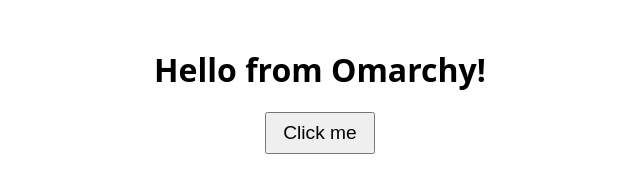
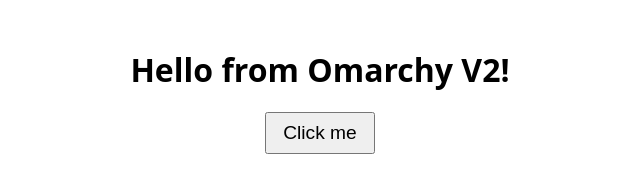
Before and after one commit to stoneheart101/infinite, a plain HTML site: page index.html in a window 1280 px wide. Shown: the whole page, without its empty margins (320-960 px from the left). Drawn offline with Linux system fonts and the light colour scheme.

Commit message:
v2 check

```diff
--- a/index.html
+++ b/index.html
@@ -7,7 +7,7 @@
   <link rel="stylesheet" href="style.css"/>
 </head>
 <body>
-  <h1>Hello from Omarchy!</h1>
+  <h1>Hello from Omarchy V2!</h1>
   <button id="clickme">Click me</button>
   <p id="output"></p>
   <script src="script.js"></script>
```
